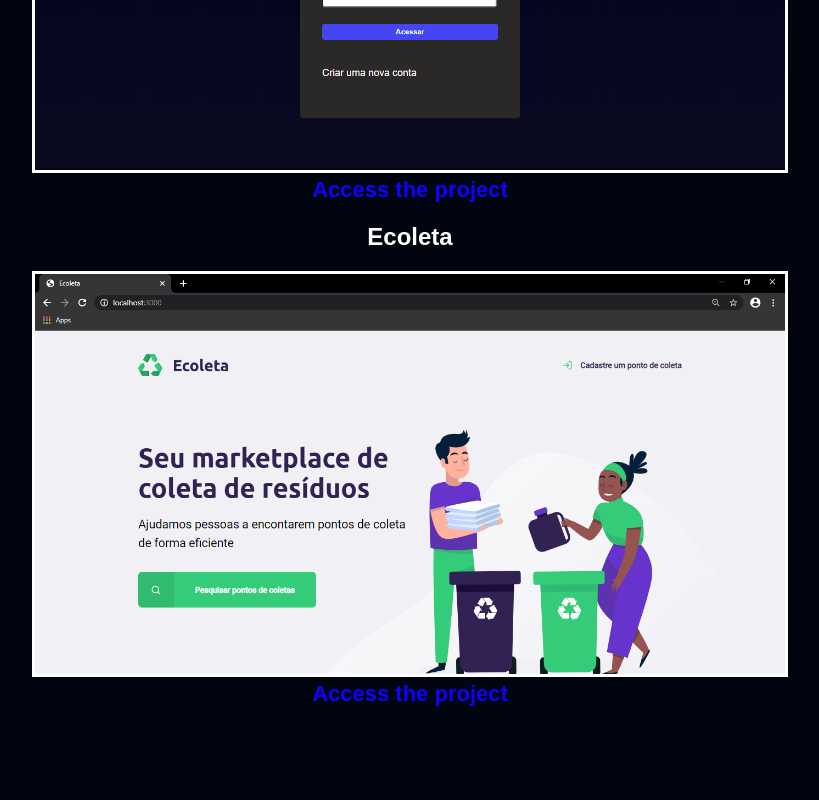
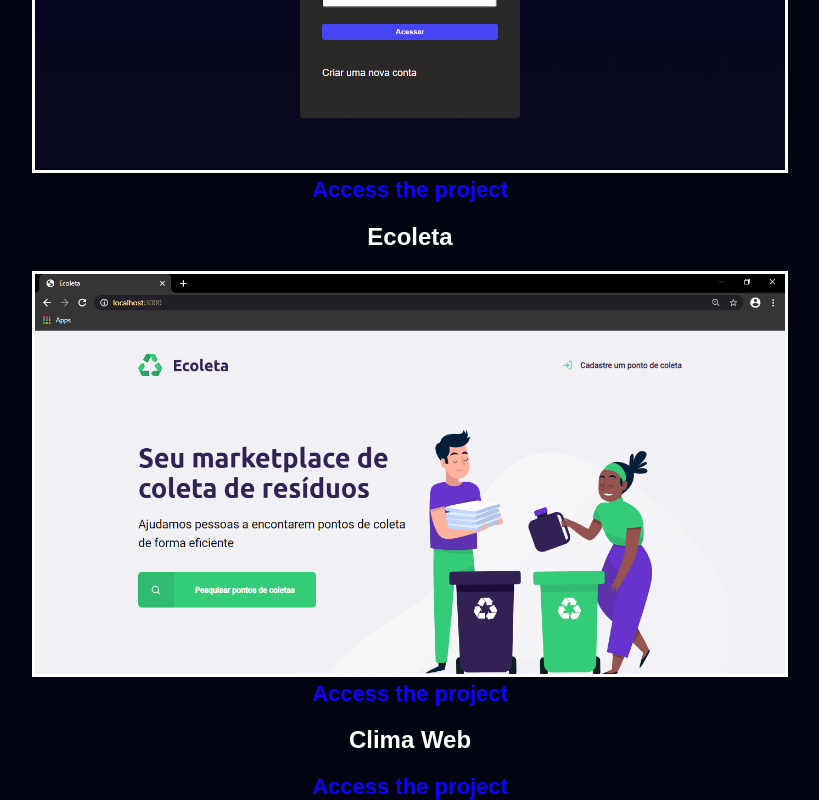
Before and after one commit to pedrohenriquebraga/pedrohenriquebraga.github.io, a plain HTML site: page my-projects.html in a window 1280 px wide. Shown: the part 407-1207 px from the top of the page, without its empty margins (230-1049 px from the left). Before the commit the page ends 1114 px from the top, so only its background shows below. Drawn offline with Linux system fonts and the light colour scheme.

Commit message:
Update my-projects.html

```diff
--- a/my-projects.html
+++ b/my-projects.html
@@ -11,7 +11,6 @@
     <h1>My Projects on GitHub</h1>
     <p>Note: These projects did´n has objective from commercial uses!! All links for the projects are unders images.</p>
     <div class="projects">
-
         <div class="project">
             <h2>Login Page</h2>
             <img src="images/login-page.png" alt="Image Login Page"><br>
@@ -22,7 +21,10 @@
             <img src="images/ecoleta.png" alt="Image Ecoleta"><br>
             <a href="https://github.com/pedrohenriquebraga/NLW" target="_blank" rel="external">Access the project</a>
         </div>
-
+        <div class="project">
+           <h2>Clima Web</h2>
+           <a href="https://pedrohenriquebraga.github.io/clima-web/" target="_blank" rel "external">Access the project</a>
+        </div>
     </div>
 </body>
 </html>
```
